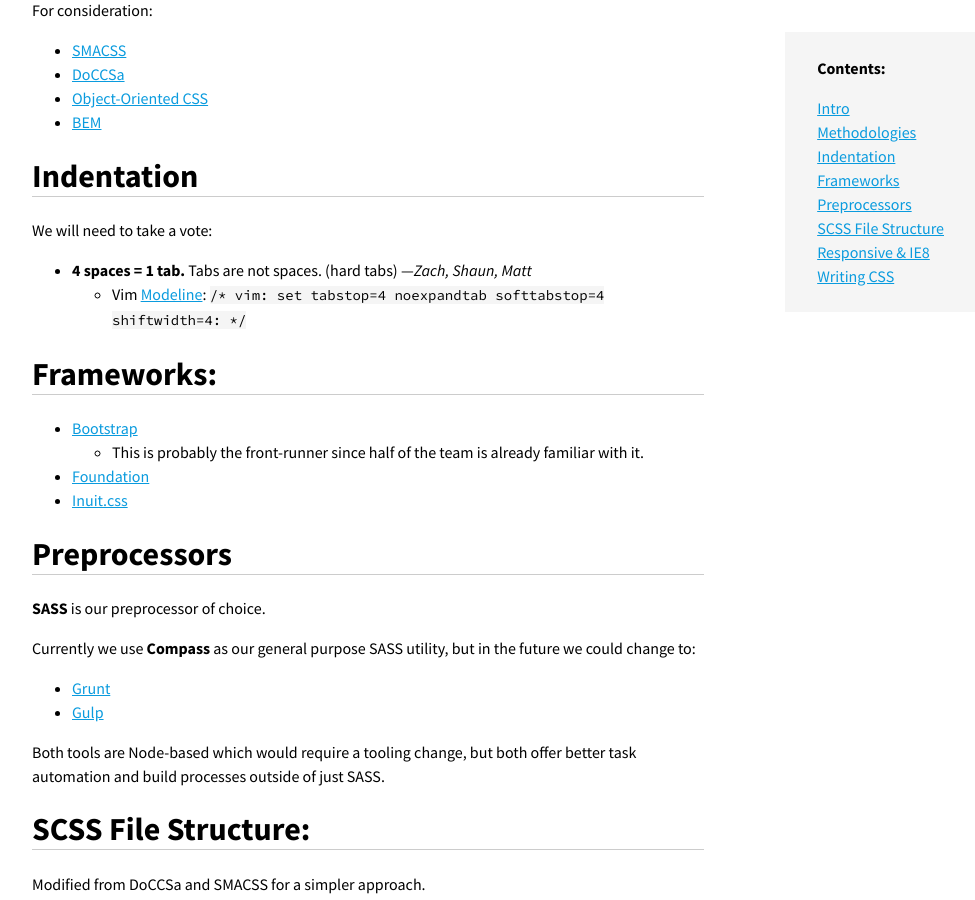
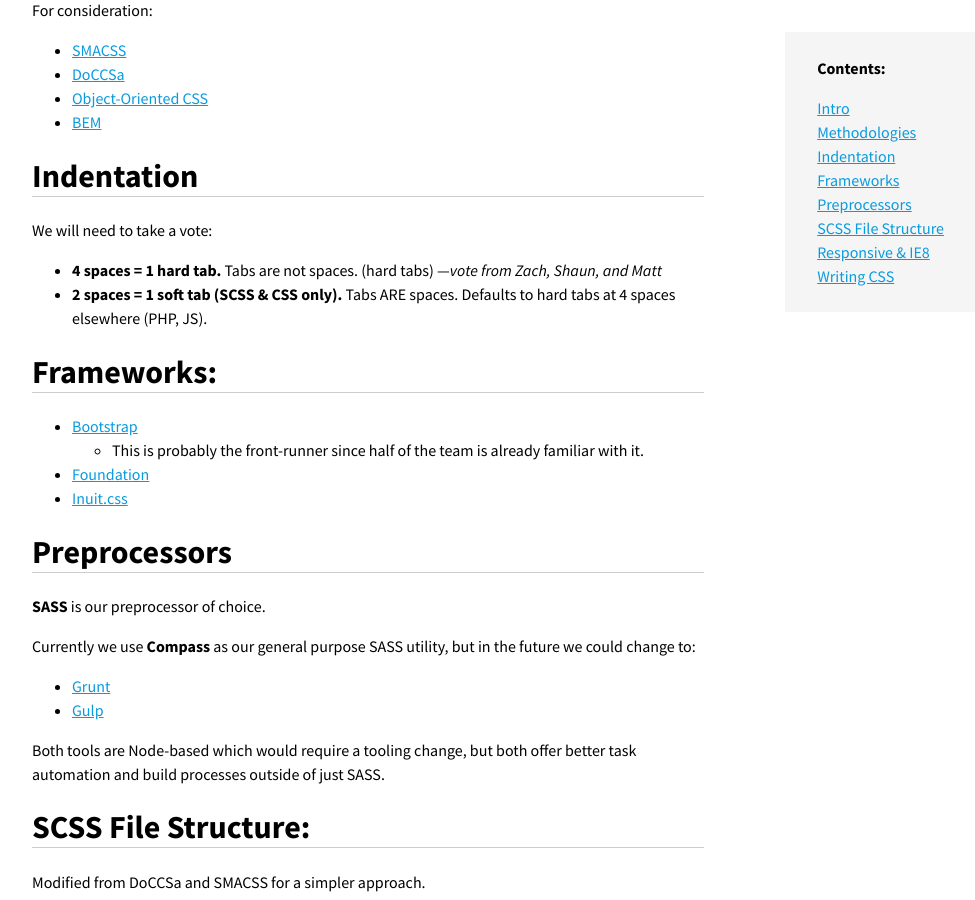
Before and after one commit to paceco/paceco.github.io, a Jekyll site: the page built from index.html, in a window 1280 px wide and 900 px high, scrolled down 540 px. Shown: the whole window, without its empty margins (272-1247 px from the left). Built offline with Jekyll 4.4.1, drawn with Linux system fonts in a browser that asks for light colours; Markdown is read by kramdown in place of the engine named in the settings.

Commit message:
indentation preferences

```diff
--- a/index.html
+++ b/index.html
@@ -41,9 +41,8 @@
 <h1 id="indent">Indentation</h1>
 <p>We will need to take a vote:</p>
 	<ul>
-		<li><strong>4 spaces = 1 tab.</strong> Tabs are not spaces. (hard tabs) &mdash;<em>Zach, Shaun, Matt</em>
-  		<ul><li>Vim <a href="http://vim.wikia.com/wiki/Modeline_magic" target="_blank">Modeline</a>: <code> /* vim: set tabstop=4 noexpandtab softtabstop=4 shiftwidth=4: */ </code></li></ul>
-		</li>
+		<li><strong>4 spaces = 1 hard tab.</strong> Tabs are not spaces. (hard tabs) &mdash;<em>vote from Zach, Shaun, and Matt</em></li>
+    <li><strong>2 spaces = 1 soft tab (SCSS & CSS only).</strong> Tabs ARE spaces. Defaults to hard tabs at 4 spaces elsewhere (PHP, JS).</li>
 	</ul>
 
 <p></p>
```
